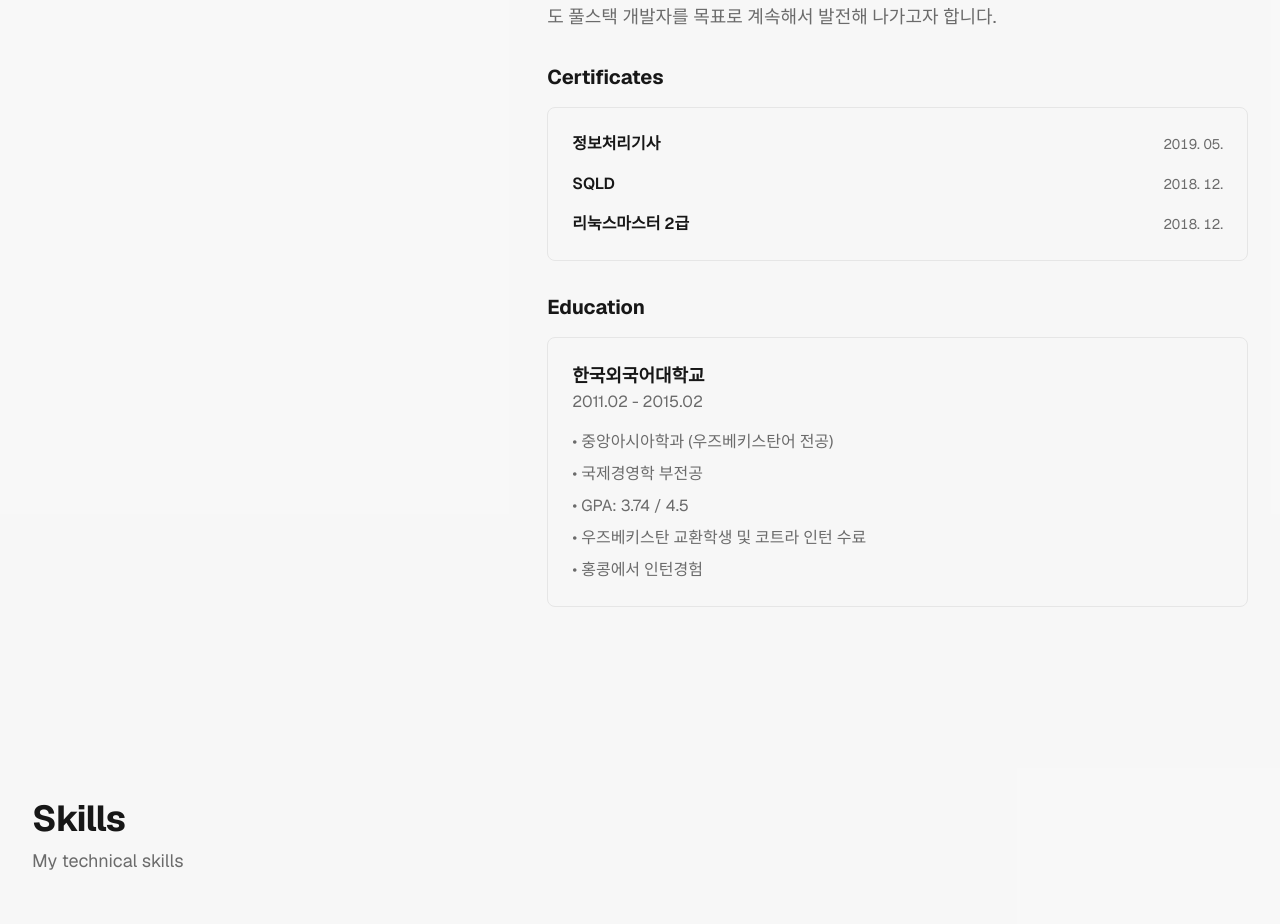
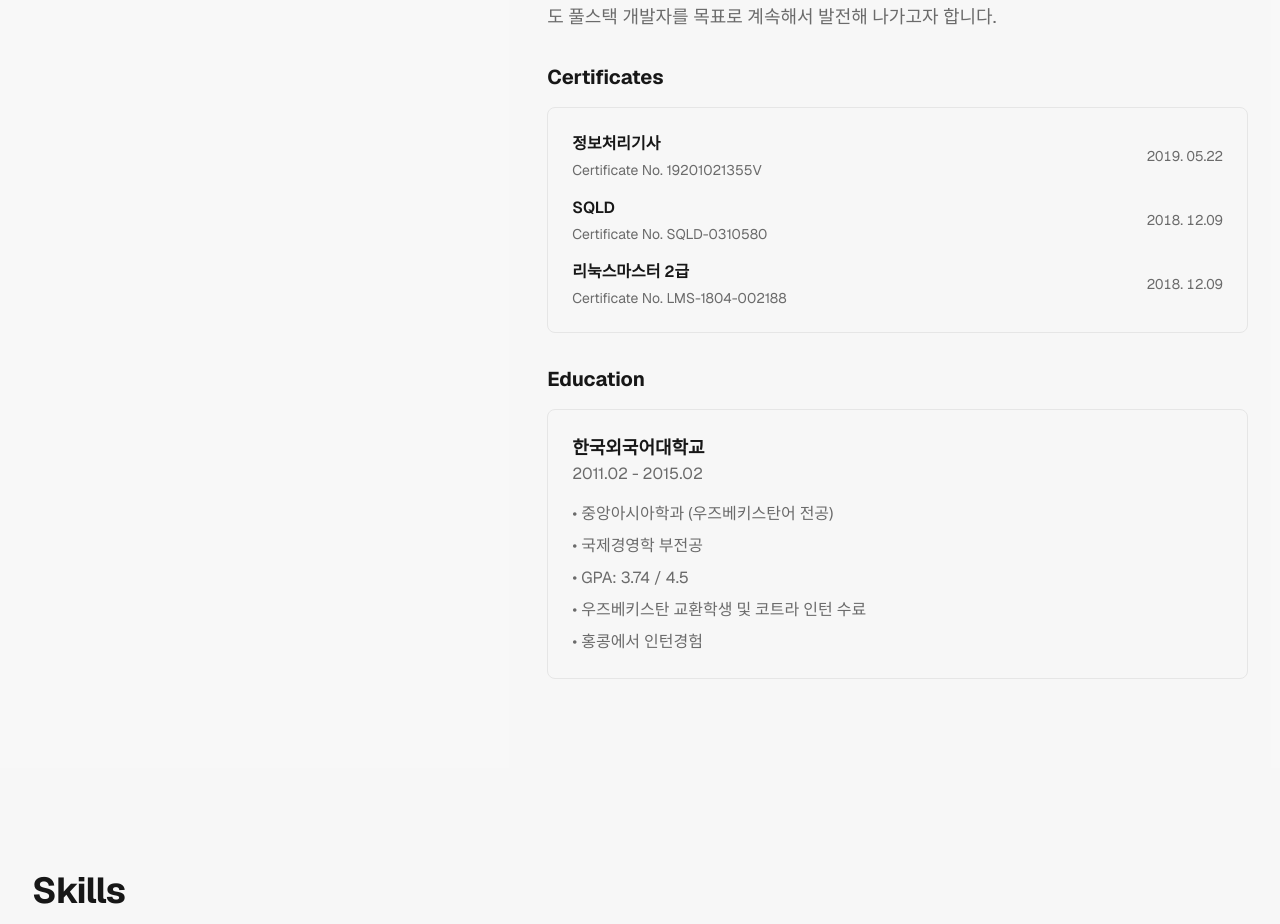
Before and after one commit to mrkyel/my-home, a Next.js app: page / in a window 1280 px wide. Shown: the part 1265-2189 px from the top of the page. Built offline with nearby package versions, Linux system fonts and the light colour scheme.

Commit message:
add: 자격증 취득일 및 취득번호 추가

```diff
--- a/src/components/sections/About.tsx
+++ b/src/components/sections/About.tsx
@@ -46,9 +46,14 @@ export function About() {
               <div className="space-y-4">
                 {certificates.map((cert, index) => (
                   <div key={index} className="space-y-1">
-                    <div className="flex items-center justify-between gap-16">
-                      <h4 className="text-base font-semibold">{cert.name}</h4>
-                      <span className="ml-4 shrink-0 text-sm text-muted">
+                    <div className="flex flex-col sm:flex-row sm:items-center sm:justify-between gap-1 sm:gap-4">
+                      <div className="space-y-1">
+                        <h4 className="text-base font-semibold">{cert.name}</h4>
+                        <p className="text-sm text-muted">
+                          Certificate No. {cert.number}
+                        </p>
+                      </div>
+                      <span className="shrink-0 text-sm text-muted">
                         <span className="tabular-nums">{cert.date}</span>
                       </span>
                     </div>
--- a/src/constants/content.ts
+++ b/src/constants/content.ts
@@ -169,14 +169,17 @@ export const education = {
 export const certificates = [
   {
     name: "정보처리기사",
-    date: "2019. 05.",
+    date: "2019. 05.22",
+    number: "19201021355V",
   },
   {
     name: "SQLD",
-    date: "2018. 12.",
+    date: "2018. 12.09",
+    number: "SQLD-0310580",
   },
   {
     name: "리눅스마스터 2급",
-    date: "2018. 12.",
+    date: "2018. 12.09",
+    number: "LMS-1804-002188",
   },
 ];
```
